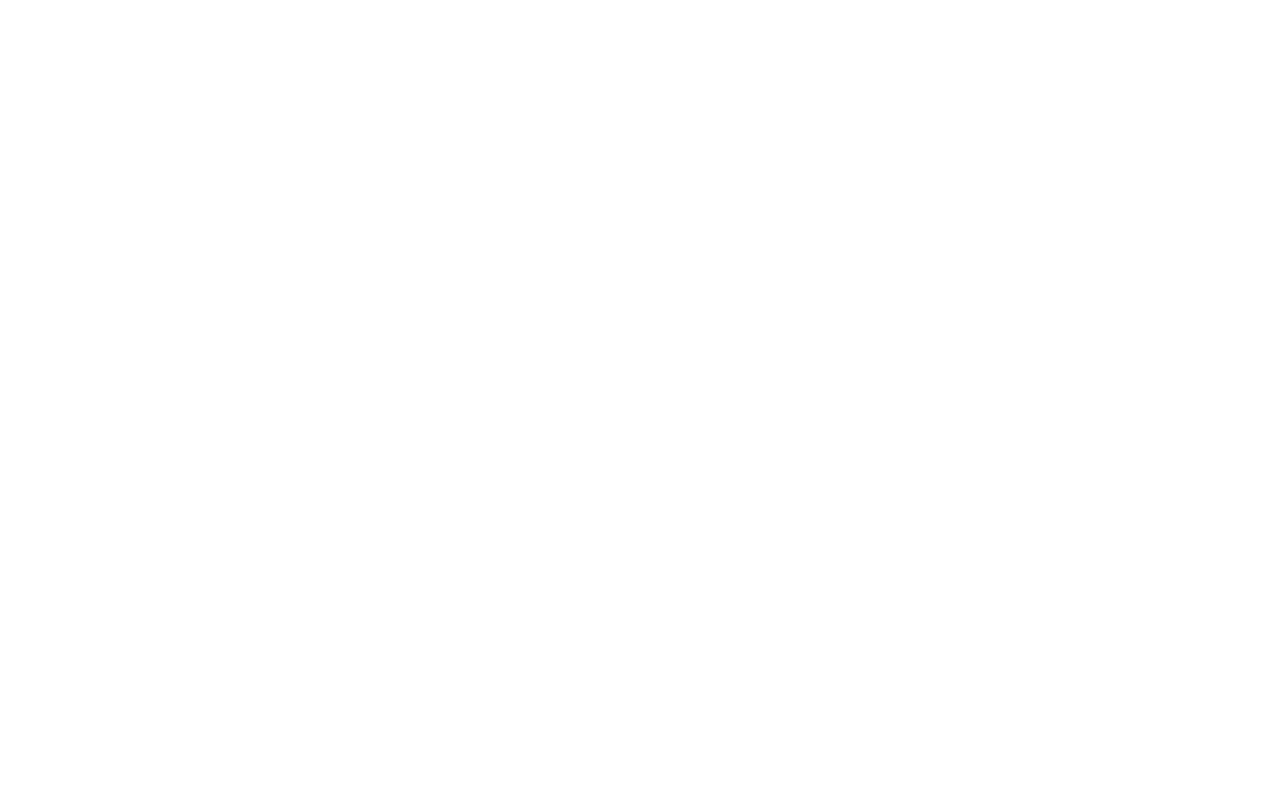
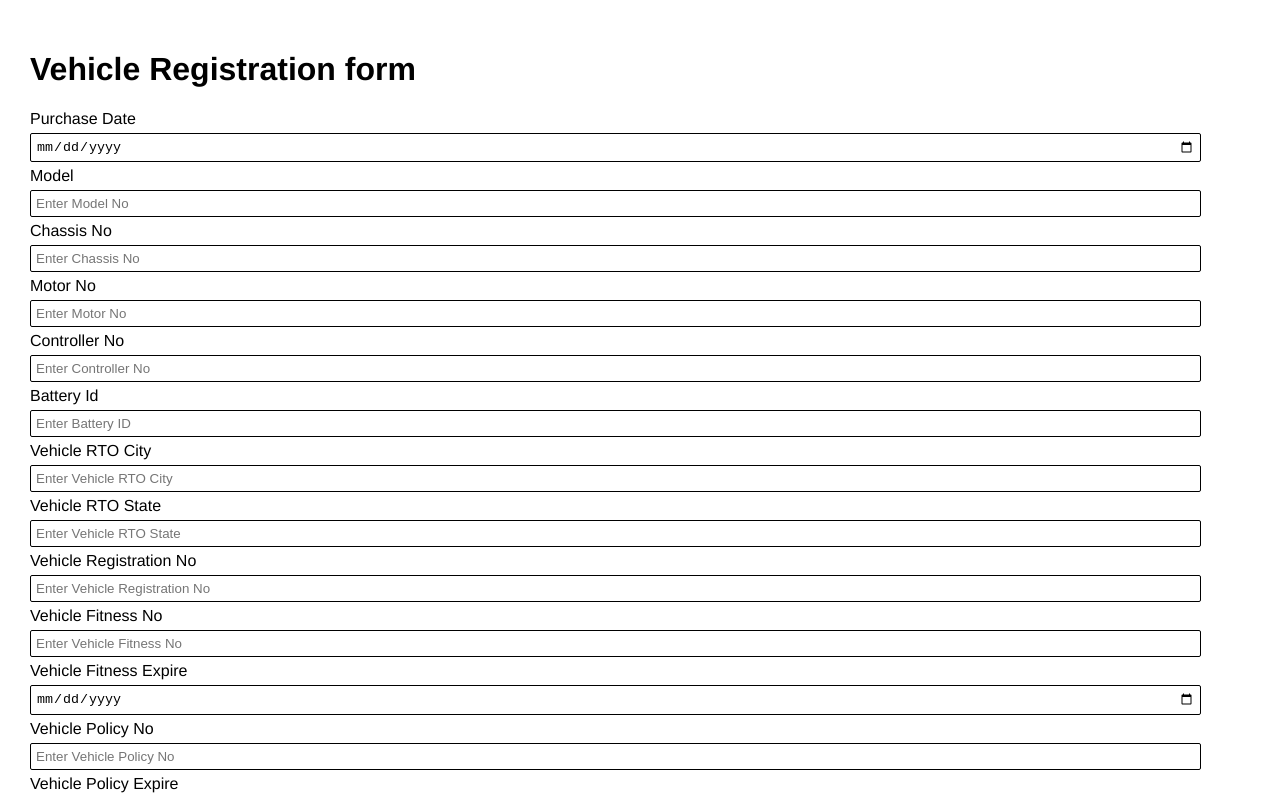
Before and after one commit to disolaterX/T-Drive-Frontend, a Vue app: page /vehiclereg in a window 1280 px wide. Shown: the top 796 px of the page. Built offline with nearby package versions, Linux system fonts and the light colour scheme.

Commit message:
vehicle reg

```diff
--- a/src/router.js
+++ b/src/router.js
@@ -66,6 +66,11 @@
       path: "/batteryreg",
       name: "Battery Registration",
       component: () => import("@/views/BatteryForm.vue")
+    },
+    {
+      path: "/vehiclereg",
+      name: "Vehicle Registration",
+      component: () => import("@/views/VehicleForm.vue")
     }
   ]
 });
--- /dev/null
+++ b/src/views/VehicleForm.vue
@@ -0,0 +1,162 @@
+<template>
+  <div id="register-form">
+    <div class="text-inputs">
+      <h1>Vehicle Registration form</h1>
+      <Tinput
+        v-for="(item, idx) in data"
+        :key="idx"
+        :type="item.type"
+        :title="item.holder"
+        :label="item.label"
+        :model="item.model"
+        :rule="item.rule"
+        :errortext="item.error"
+      ></Tinput>
+      <button @click="formsubmit">Register Vehicle</button>
+    </div>
+  </div>
+</template>
+
+<script>
+import Tinput from "@/components/TInput.vue";
+
+export default {
+  data() {
+    return {
+      data: [
+        {
+          label: "Purchase Date",
+          model: "purchase",
+          holder: "Select Purchase Date",
+          type: "date",
+          rule: "^[0-9]{4}-[0-9]{2}-[0-9]{2}$",
+          error: "Enter Correct Date"
+        },
+        {
+          label: "Model",
+          model: "model",
+          holder: "Enter Model No"
+        },
+        {
+          label: "Chassis No",
+          model: "chassis_no",
+          holder: "Enter Chassis No"
+        },
+        {
+          label: "Motor No",
+          model: "motor_no",
+          holder: "Enter Motor No"
+        },
+        {
+          label: "Controller No",
+          model: "controller_no",
+          holder: "Enter Controller No"
+        },
+        {
+          label: "Battery Id",
+          model: "battery_id",
+          holder: "Enter Battery ID",
+          rule: "^[a-zA-Z0-9_.-]*$",
+          error: "Enter Battery ID correctly"
+        },
+        {
+          label: "Vehicle RTO City",
+          model: "vehicle_rto_city",
+          holder: "Enter Vehicle RTO City"
+        },
+        {
+          label: "Vehicle RTO State",
+          model: "vehicle_rto_state",
+          holder: "Enter Vehicle RTO State"
+        },
+        {
+          label: "Vehicle Registration No",
+          model: "reg_no",
+          holder: "Enter Vehicle Registration No"
+        },
+        {
+          label: "Vehicle Fitness No",
+          model: "fitness_no",
+          holder: "Enter Vehicle Fitness No"
+        },
+        {
+          label: "Vehicle Fitness Expire",
+          model: "fitness_exp",
+          holder: "Select Vehicle Expire Date",
+          type: "date"
+        },
+        {
+          label: "Vehicle Policy No",
+          model: "policy_no",
+          holder: "Enter Vehicle Policy No"
+        },
+        {
+          label: "Vehicle Policy Expire",
+          model: "policy_exp",
+          holder: "Select Vehicle Policy Expire Date",
+          type: "date"
+        },
+        {
+          label: "Vehicle Policy No",
+          model: "policy_no",
+          holder: "Enter Vehicle Policy No"
+        },
+        {
+          label: "Battery Supplier Name",
+          model: "supplier_details",
+          holder: "Enter Battery Supplier Name",
+          rule: "^[a-zA-Z]+(([',. -][a-zA-Z ])?[a-zA-Z]*)*$",
+          error: "Enter correct name"
+        }
+      ]
+    };
+  },
+  components: {
+    Tinput
+  },
+  created() {},
+  mounted() {},
+  methods: {
+    returndata() {
+      var datasend = {};
+      for (var i in this.data) {
+        if (document.getElementById(this.data[i].model).value)
+          datasend[this.data[i].model] = document.getElementById(
+            this.data[i].model
+          ).value;
+      }
+      return datasend;
+    },
+    formsubmit() {
+      var tempData = JSON.stringify(this.returndata());
+      fetch("https://vahak-api-server.herokuapp.com/register/vehicle/", {
+        method: "POST",
+        headers: {
+          "Content-Type": "application/json"
+        },
+        body: tempData
+      })
+        .then(res => res.json()) // Transform the data into json
+        .then(result => {
+          // console.log(data);s
+          if (result.message == "done") {
+            alert("Vehicle Registered");
+          }
+        });
+    }
+  }
+};
+</script>
+
+<style scoped>
+#register-form {
+  padding: 30px;
+}
+.text-inputs {
+  display: flex;
+  flex-direction: column;
+  justify-content: flex-start;
+  align-items: flex-start;
+  width: 100%;
+}
+</style>
```
